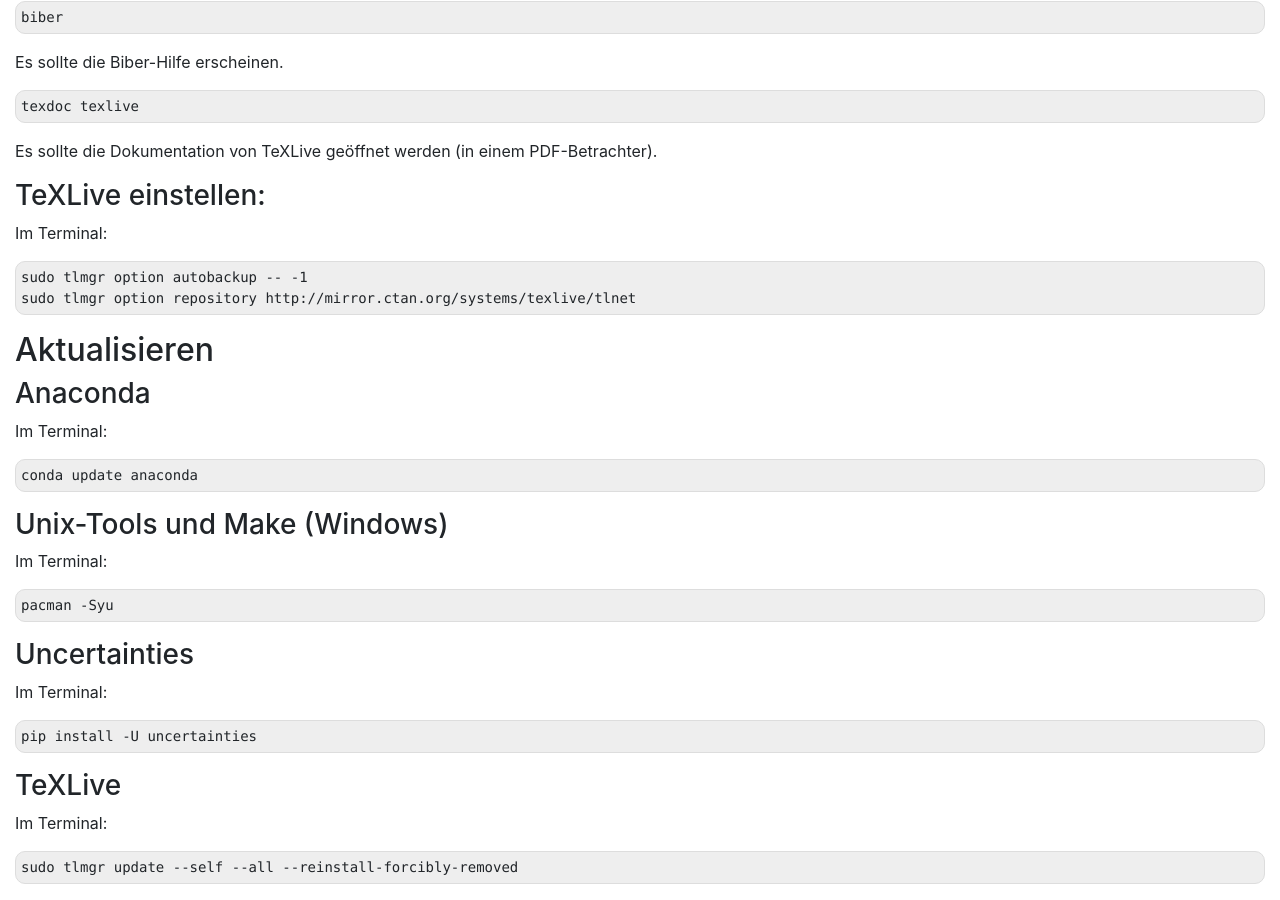
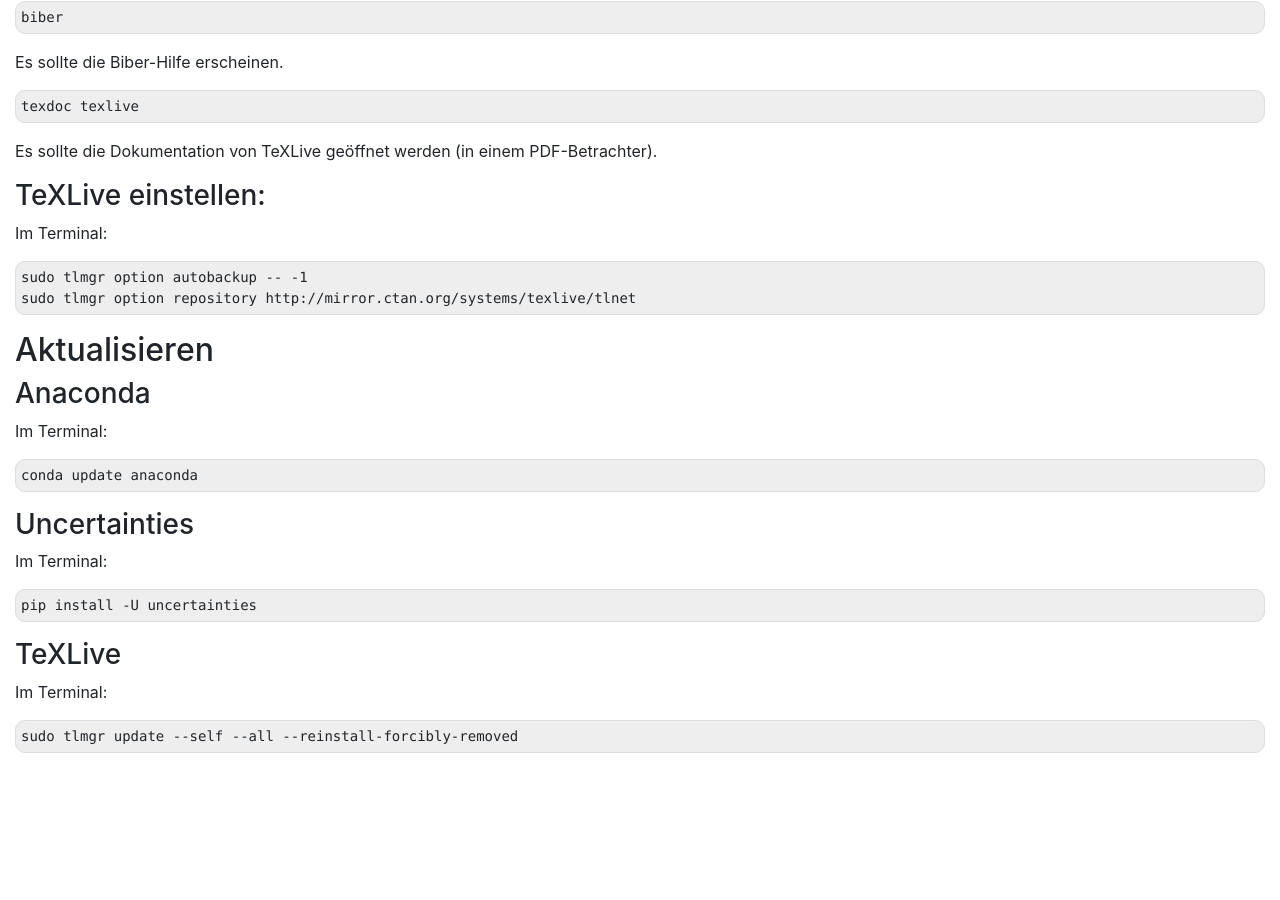
Before and after one commit to pep-dortmund/homepage-toolbox, a Jekyll site: the page built from install/macos.md, in a window 1280 px wide and 900 px high, scrolled down 2922 px. Built offline with Jekyll 4.4.1, drawn with Linux system fonts in a browser that asks for light colours; after the commit the page ends 3691 px from its top, so only the background shows below that.

Commit message:
removed obsolete section in macos instructions

```diff
--- a/install/macos.md
+++ b/install/macos.md
@@ -180,12 +180,6 @@
 
     conda update anaconda
 
-### Unix-Tools und Make (Windows)
-
-Im Terminal:
-
-    pacman -Syu
-
 ### Uncertainties
 
 Im Terminal:
```
